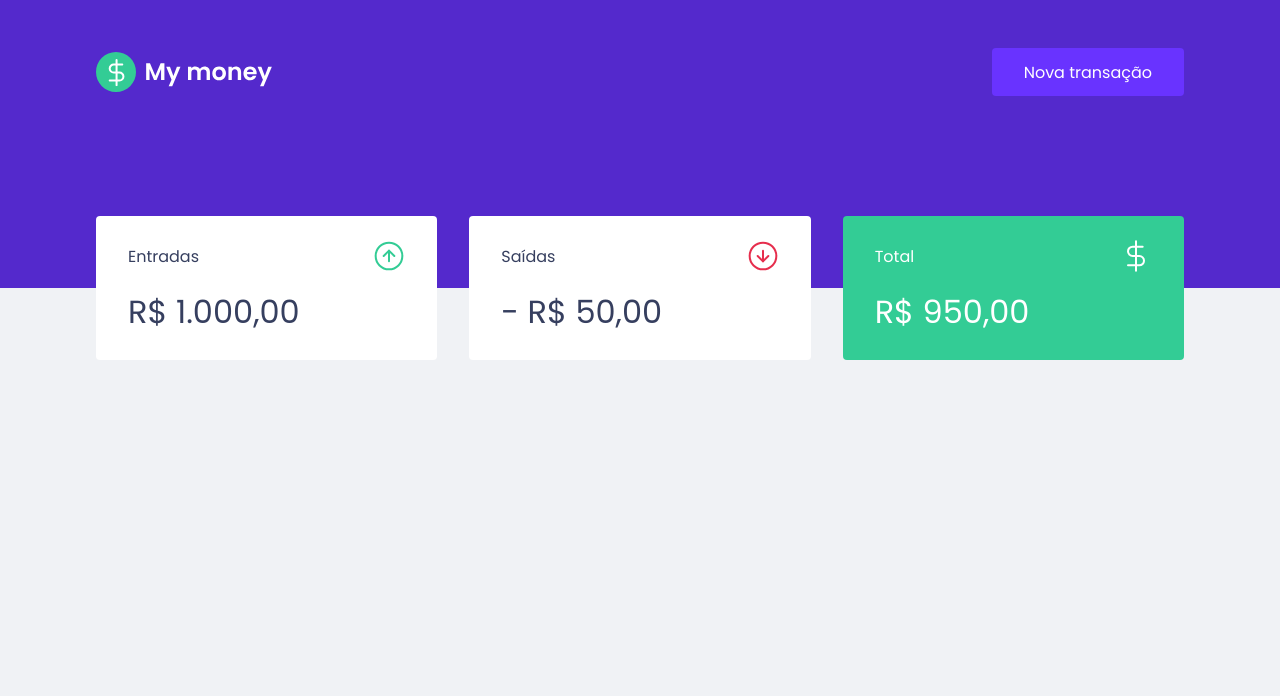
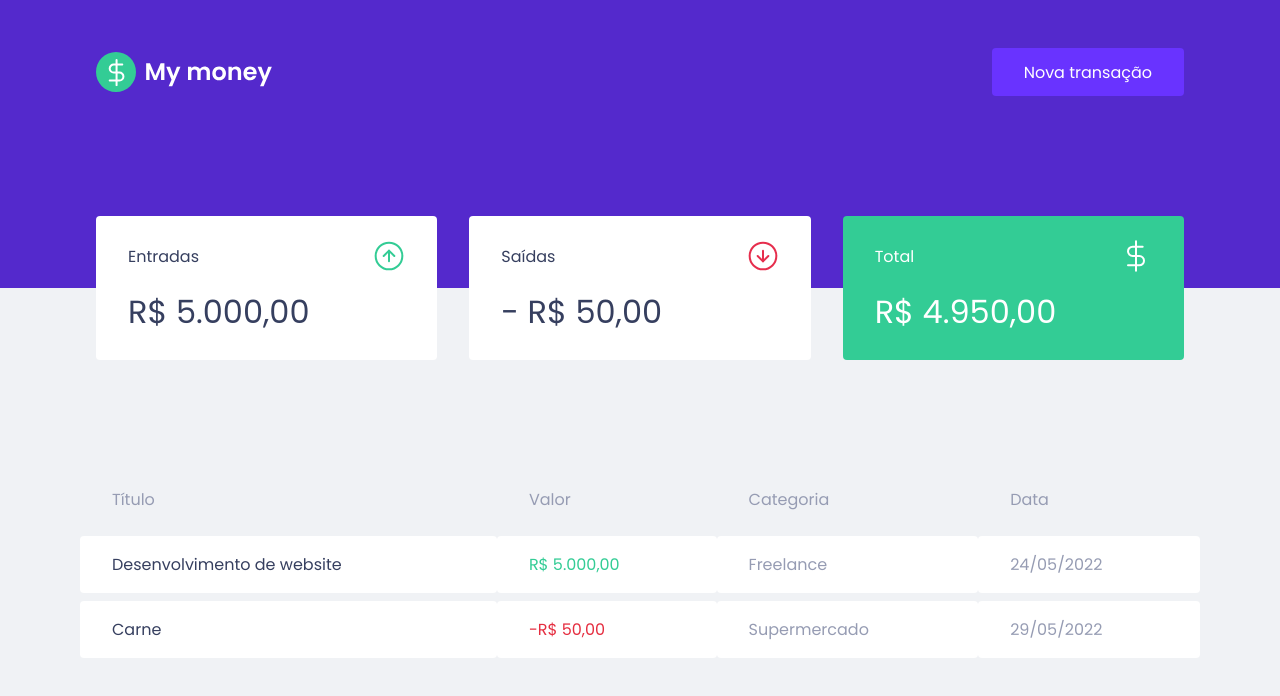
Before and after one commit to wellingtonrodriguesbr/mymoney, a React (Create React App) app: page / in a window 1280 px wide. Shown: the top 696 px of the page. Built offline with nearby package versions, Linux system fonts and the light colour scheme.

Commit message:
feat: create TransactionsTable component

```diff
--- a/public/index.html
+++ b/public/index.html
@@ -10,7 +10,7 @@
       href="https://fonts.googleapis.com/css2?family=Poppins:wght@400;600&display=swap"
       rel="stylesheet"
     />
-    <title>My Money</title>
+    <title>My Money | Sistema para controle financeiro pessoal</title>
   </head>
   <body>
     <noscript>You need to enable JavaScript to run this app.</noscript>
--- a/src/App.tsx
+++ b/src/App.tsx
@@ -1,5 +1,6 @@
 import { Dashboard } from "./components/Dashboard";
 import { Header } from "./components/Header";
+import { TransactionsTable } from "./components/TransactionsTable";
 import { GlobalStyle } from "./styles/global";
 
 export const App = () => {
@@ -7,6 +8,7 @@ export const App = () => {
     <>
       <Header />
       <Dashboard />
+      <TransactionsTable />
       <GlobalStyle />
     </>
   );
--- a/src/components/Summary/index.tsx
+++ b/src/components/Summary/index.tsx
@@ -11,7 +11,7 @@ export const Summary = () => {
           <p>Entradas</p>
           <img src={incomeImg} alt="Entradas" />
         </header>
-        <strong>R$ 1.000,00</strong>
+        <strong>R$ 5.000,00</strong>
       </div>
       <div>
         <header>
@@ -25,7 +25,7 @@ export const Summary = () => {
           <p>Total</p>
           <img src={totalImg} alt="Total" />
         </header>
-        <strong>R$ 950,00</strong>
+        <strong>R$ 4.950,00</strong>
       </div>
     </Container>
   );
--- /dev/null
+++ b/src/components/TransactionsTable/index.tsx
@@ -0,0 +1,34 @@
+import { Container } from "./styles";
+
+export const TransactionsTable = () => {
+  return (
+    <Container>
+      <table>
+        <thead>
+          <tr>
+            <th>Título</th>
+            <th>Valor</th>
+            <th>Categoria</th>
+            <th>Data</th>
+          </tr>
+        </thead>
+
+        <tbody>
+          <tr>
+            <td>Desenvolvimento de website</td>
+            <td className="deposit">R$ 5.000,00</td>
+            <td>Freelance</td>
+            <td>24/05/2022</td>
+          </tr>
+
+          <tr>
+            <td>Carne</td>
+            <td className="withdraw">-R$ 50,00</td>
+            <td>Supermercado</td>
+            <td>29/05/2022</td>
+          </tr>
+        </tbody>
+      </table>
+    </Container>
+  );
+};
--- /dev/null
+++ b/src/components/TransactionsTable/styles.ts
@@ -0,0 +1,36 @@
+import styled from "styled-components";
+
+export const Container = styled.div`
+  max-width: 1120px;
+  margin: 4rem auto;
+
+  table {
+    width: 100%;
+    border-spacing: 0 0.5rem;
+
+    th {
+      color: var(--text-body);
+      padding: 1rem 2rem;
+      text-align: left;
+      line-height: 1.5rem;
+    }
+
+    td {
+      padding: 1rem 2rem;
+      border-radius: 0.25rem;
+      border: 0;
+      background: var(--shape);
+      color: var(--text-body);
+
+      &:first-child {
+        color: var(--text-title);
+      }
+      &.deposit {
+        color: var(--green);
+      }
+      &.withdraw {
+        color: var(--red);
+      }
+    }
+  }
+`;
```
